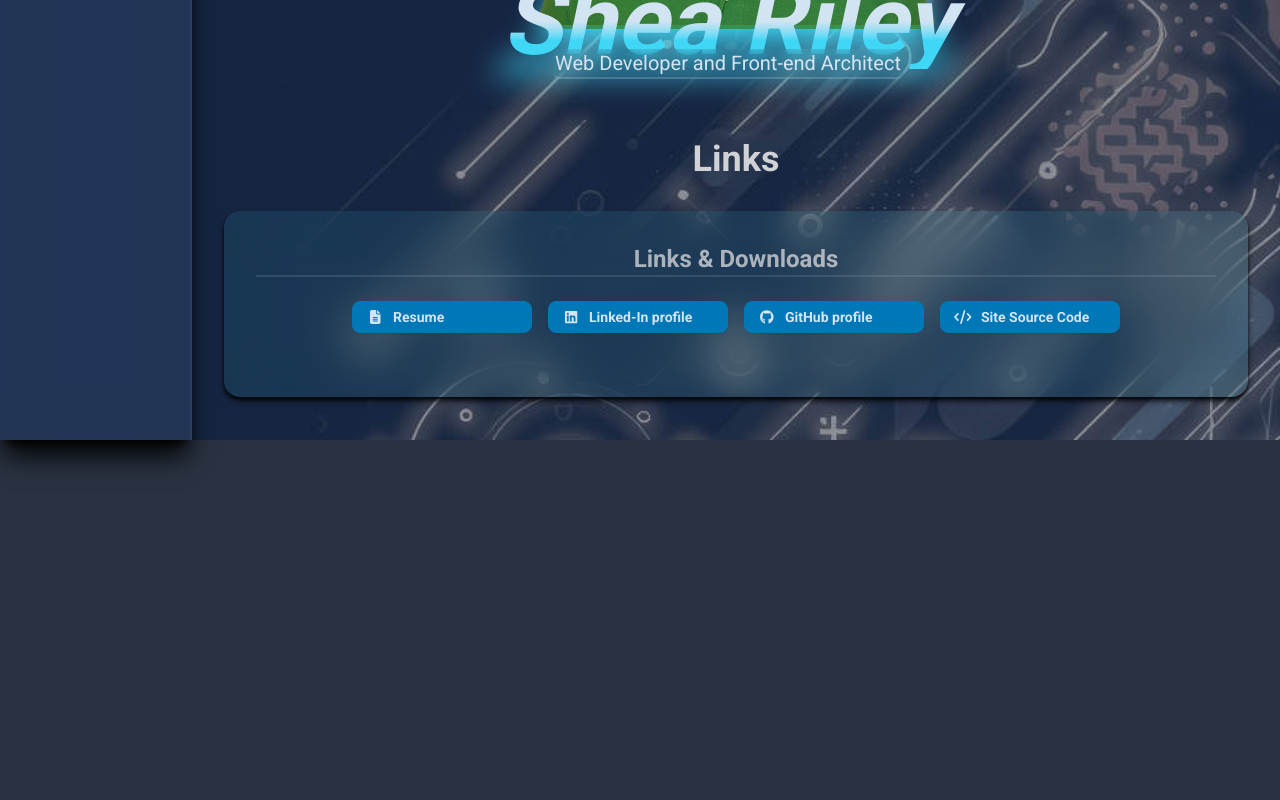
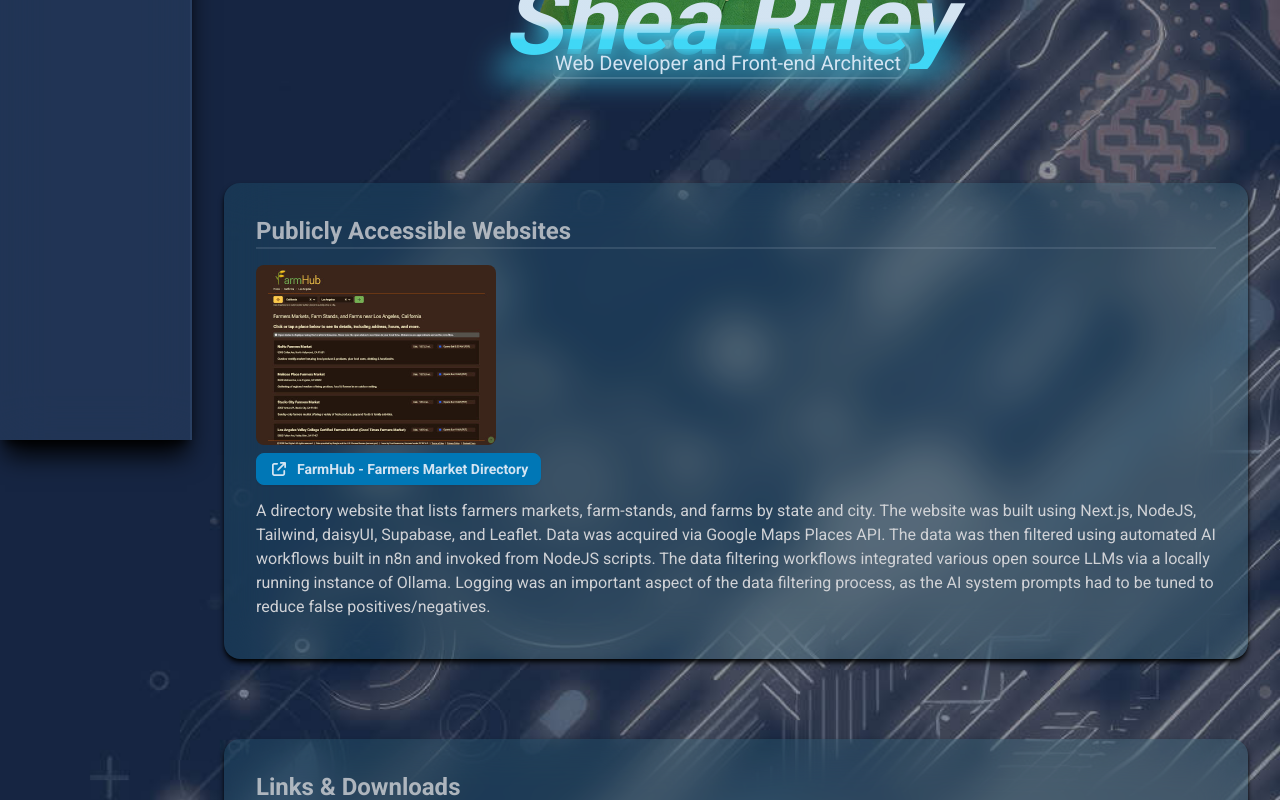
Before and after one commit to sheariley/portfolio-web-dev, a React (Vite) app: page /links in a window 1280 px wide. Shown: the part 360-1160 px from the top of the page. Before the commit the page ends 800 px from the top, so only its background shows below. Built offline with nearby package versions, Linux system fonts and the light colour scheme; what tailwindcss-3d would draw is missing.

Commit message:
Add farm-hub website to links; revamp links page format

```diff
--- a/src/pages/LinksPage.tsx
+++ b/src/pages/LinksPage.tsx
@@ -1,6 +1,11 @@
 import { faGithub, faLinkedin } from '@fortawesome/free-brands-svg-icons';
-import { faCode, faFileText } from '@fortawesome/free-solid-svg-icons';
+import {
+  faCode,
+  faExternalLink,
+  faFileText
+} from '@fortawesome/free-solid-svg-icons';
 
+import farmHubWebsitePreviewImg from '@/assets/website-screenshots/farm-hub-home-page-screenshot.jpg';
 import Button from '@/components/ui/Button';
 import Card from '@/components/ui/Card';
 import PageHeader from '@/components/ui/PageHeader';
@@ -9,16 +14,68 @@
 export default function LinksPage() {
   return (
     <>
-      <PageHeader>Links</PageHeader>
-      <br />
+      <PageHeader />
       <section className="flex flex-col items-stretch gap-8 space-y-12">
         <Card>
           <Card.Body>
-            <Card.Title className="mb-0 flex justify-center">
+            <Card.Title className="mb-0 flex justify-start">
+              Publicly Accessible Websites
+            </Card.Title>
+            <div className="flex flex-col items-start">
+              <ul className="my-0 list-none space-y-6 pl-0 *:flex *:min-w-[180px] *:flex-col *:items-start *:pl-0">
+                <li>
+                  <figure className="my-0 flex flex-col items-start">
+                    <a
+                      className="mb-2 self-start"
+                      target="_blank"
+                      rel="noreferrer"
+                      href={ExternalLinkUrls.FarmHub}
+                    >
+                      <img
+                        className="my-0 rounded-lg"
+                        width="240px"
+                        height="180px"
+                        src={farmHubWebsitePreviewImg}
+                        alt="FarmHub website preview"
+                      />
+                    </a>
+                    <Button
+                      themeColor="primary"
+                      href={ExternalLinkUrls.FarmHub}
+                      target="_blank"
+                      icon={faExternalLink}
+                      size="sm"
+                      className="justify-start self-start"
+                    >
+                      FarmHub - Farmers Market Directory
+                    </Button>
+                    <figcaption className="self-start text-base text-base-content">
+                      A directory website that lists farmers markets,
+                      farm-stands, and farms by state and city. The website was
+                      built using Next.js, NodeJS, Tailwind, daisyUI, Supabase,
+                      and Leaflet. Data was acquired via Google Maps Places API.
+                      The data was then filtered using automated AI workflows
+                      built in n8n and invoked from NodeJS scripts. The data
+                      filtering workflows integrated various open source LLMs
+                      via a locally running instance of Ollama. Logging was an
+                      important aspect of the data filtering process, as the AI
+                      system prompts had to be tuned to reduce false
+                      positives/negatives.
+                    </figcaption>
+                  </figure>
+                </li>
+              </ul>
+            </div>
+          </Card.Body>
+        </Card>
+
+        <Card>
+          <Card.Body>
+            <Card.Title className="mb-0 flex justify-start">
               Links &amp; Downloads
             </Card.Title>
-            <div className="mb-4 flex flex-col items-center">
-              <ul className="my-0 list-none pl-0 *:flex *:w-[180px] *:pl-0 md:flex md:flex-row md:space-x-4 md:*:my-4 max_md:space-y-6">
+            <div className="mb-4 flex flex-col items-start">
+              <ul className="my-0 list-none space-y-6 pl-0 *:flex *:min-w-[180px] *:pl-0">
                 <li>
                   <Button
                     themeColor="primary"
@@ -26,7 +83,7 @@
                     download
                     icon={faFileText}
                     size="sm"
-                    className="w-full justify-start"
+                    className="justify-start"
                   >
                     Resume
                   </Button>
@@ -38,7 +95,7 @@
                     target="_blank"
                     icon={faLinkedin}
                     size="sm"
-                    className="w-full justify-start"
+                    className="justify-start"
                   >
                     Linked-In profile
                   </Button>
@@ -50,7 +107,7 @@
                     target="_blank"
                     icon={faGithub}
                     size="sm"
-                    className="w-full justify-start"
+                    className="justify-start"
                   >
                     GitHub profile
                   </Button>
@@ -62,7 +119,7 @@
                     target="_blank"
                     icon={faCode}
                     size="sm"
-                    className="w-full justify-start"
+                    className="justify-start"
                   >
                     Site Source Code
                   </Button>
--- a/src/utils/external-link-urls.ts
+++ b/src/utils/external-link-urls.ts
@@ -1,7 +1,8 @@
 enum ExternalLinkUrls {
   LinkedIn = 'https://www.linkedin.com/in/henry-riley-8bb19336/',
   GitHub = 'https://github.com/sheariley',
-  Source = 'https://github.com/sheariley/portfolio-web-dev'
+  Source = 'https://github.com/sheariley/portfolio-web-dev',
+  FarmHub = 'https://farm-hub.net'
 }
 
 export default ExternalLinkUrls;
```
Also changed, not shown: src/assets/website-screenshots/farm-hub-home-page-screenshot.jpg (added).
